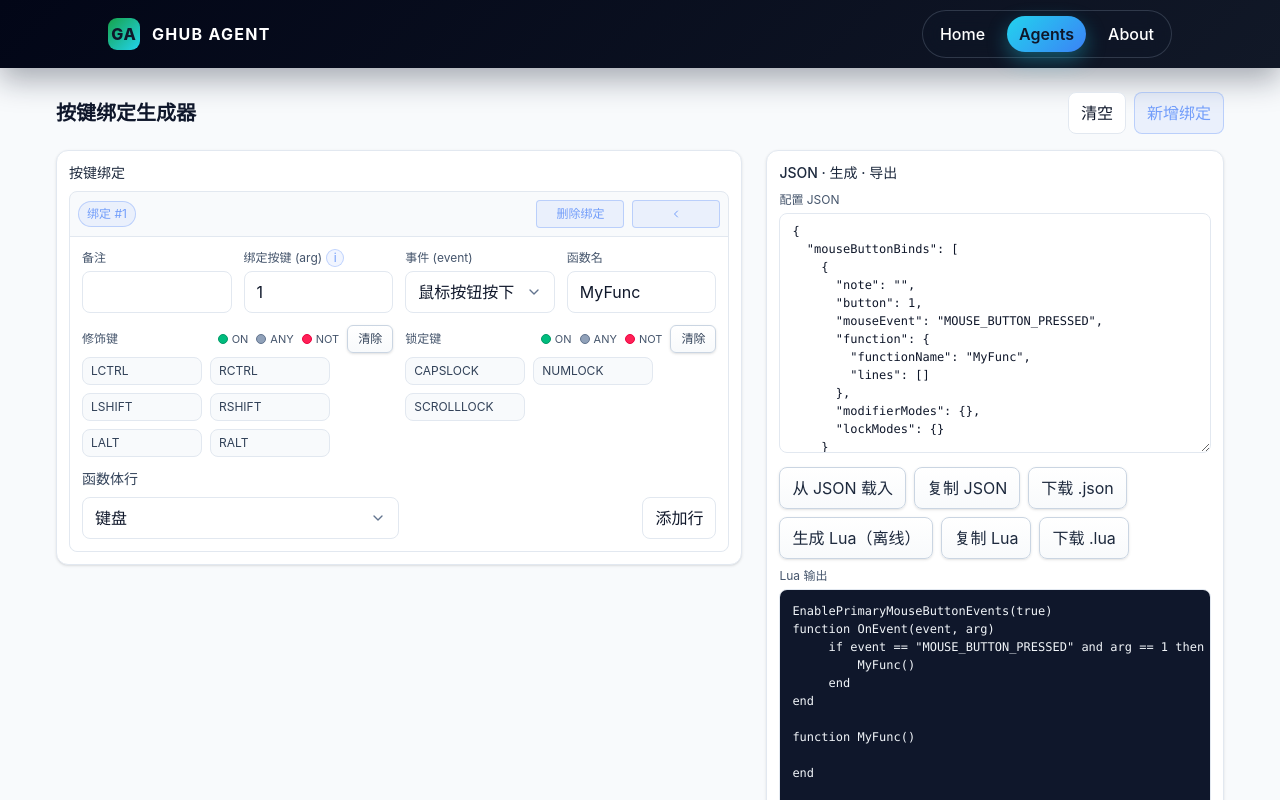
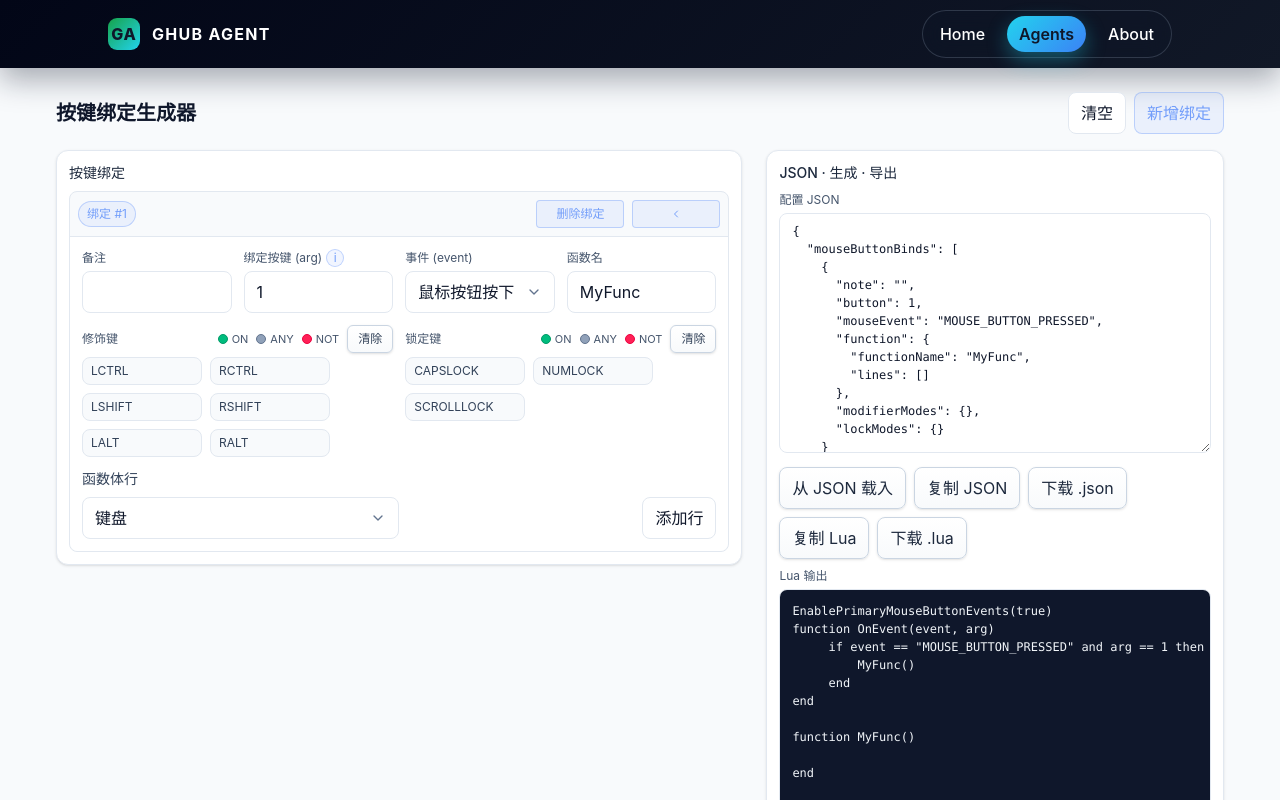
Before and after one commit to MrZengCHN/ghub-agent, a Vue app in the folder ghub-agent-frontend/: page /agents in a window 1280 px wide. Built offline with nearby package versions, Linux system fonts and the light colour scheme.

Commit message:
移除AgentsView中的生成Lua（离线）按钮

```diff
--- a/ghub-agent-frontend/src/views/AgentsView.vue
+++ b/ghub-agent-frontend/src/views/AgentsView.vue
@@ -448,7 +448,6 @@ onMounted(() => { if (!builder.mouseButtonBinds.length) addBind() })
           <button class="inline-flex items-center gap-1 px-3 py-2 rounded-lg border border-slate-300 bg-gradient-to-b from-white to-slate-50 text-slate-800 shadow-sm hover:to-slate-100 hover:shadow active:translate-y-[1px] active:shadow-inner focus:outline-none focus:ring-2 focus:ring-slate-300" @click="loadFromJson">从 JSON 载入</button>
           <button class="inline-flex items-center gap-1 px-3 py-2 rounded-lg border border-slate-300 bg-gradient-to-b from-white to-slate-50 text-slate-800 shadow-sm hover:to-slate-100 hover:shadow active:translate-y-[1px] active:shadow-inner focus:outline-none focus:ring-2 focus:ring-slate-300" @click="copyJson">复制 JSON</button>
           <button class="inline-flex items-center gap-1 px-3 py-2 rounded-lg border border-slate-300 bg-gradient-to-b from-white to-slate-50 text-slate-800 shadow-sm hover:to-slate-100 hover:shadow active:translate-y-[1px] active:shadow-inner focus:outline-none focus:ring-2 focus:ring-slate-300" @click="downloadJson">下载 .json</button>
-          <button class="inline-flex items-center gap-1 px-3 py-2 rounded-lg border border-slate-300 bg-gradient-to-b from-white to-slate-50 text-slate-800 shadow-sm hover:to-slate-100 hover:shadow active:translate-y-[1px] active:shadow-inner focus:outline-none focus:ring-2 focus:ring-slate-300" @click="null">生成 Lua（离线）</button>
           <button class="inline-flex items-center gap-1 px-3 py-2 rounded-lg border border-slate-300 bg-gradient-to-b from-white to-slate-50 text-slate-800 shadow-sm hover:to-slate-100 hover:shadow active:translate-y-[1px] active:shadow-inner focus:outline-none focus:ring-2 focus:ring-slate-300" @click="copyLua">复制 Lua</button>
           <button class="inline-flex items-center gap-1 px-3 py-2 rounded-lg border border-slate-300 bg-gradient-to-b from-white to-slate-50 text-slate-800 shadow-sm hover:to-slate-100 hover:shadow active:translate-y-[1px] active:shadow-inner focus:outline-none focus:ring-2 focus:ring-slate-300" @click="downloadLua">下载 .lua</button>
         </div>
```
